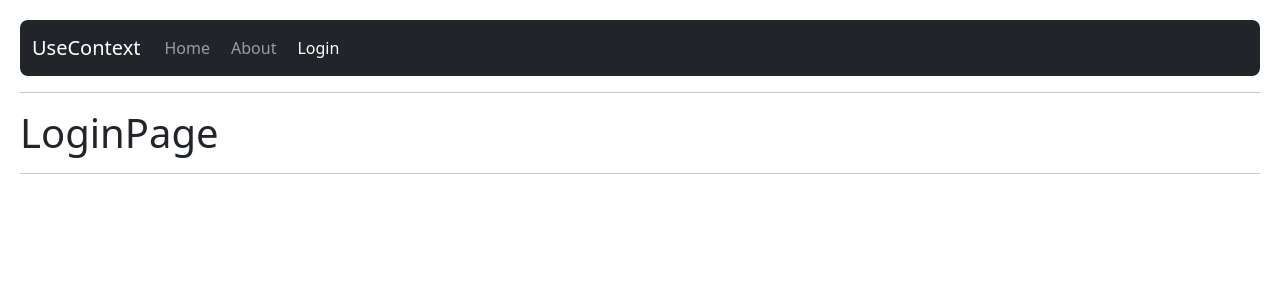
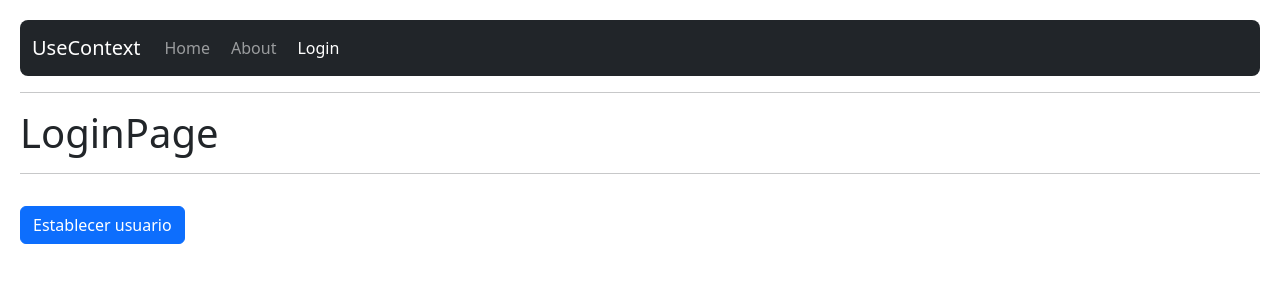
Before and after one commit to Daniels-123/CounterApp, a React (Vite) app: page /login in a window 1280 px wide. Shown: the top 300 px of the page. Built offline with nearby package versions, Linux system fonts and the light colour scheme.

Commit message:
useContext, ContextProvider CreateProvider

```diff
--- a/src/09-useContext/HomePage.jsx
+++ b/src/09-useContext/HomePage.jsx
@@ -1,10 +1,27 @@
+import { useContext } from "react"
+import { UserContext } from "./context/UserContext";
 
 export const HomePage = () => {
+
+
+    const {user } = useContext( UserContext);
+
     return (
 
       <>
-      <h1>HomePage</h1>
+      <h1>HomePage <small> {user?.name} </small> </h1>
       <hr />
+
+
+      <pre>
+        { JSON.stringify( user, null, 2) }
+      </pre>
+
+
+      <button className="btn btn-primary">
+        Establecer usuario
+      </button>
+
       </>
     )
   }
--- a/src/09-useContext/LoginPage.jsx
+++ b/src/09-useContext/LoginPage.jsx
@@ -1,10 +1,30 @@
+import { useContext } from 'react'
+import { UserContext } from './context/UserContext';
+
 
 export const LoginPage = () => {
+
+
+    const {user, setUser} = useContext(UserContext);
+
+
     return (
 
       <>
       <h1>LoginPage</h1>
       <hr />
+
+      <pre>
+        {JSON.stringify(user, null, 3 )}
+      </pre>
+
+      <button
+      className='btn btn-primary'
+      onClick={ () => setUser( { id : 123, name : 'John', email : 'jhon@example.com'})}
+      >
+        Establecer usuario
+      </button>
+
       </>
     )
   }
--- a/src/09-useContext/MainApp.jsx
+++ b/src/09-useContext/MainApp.jsx
@@ -3,12 +3,13 @@
 import { AboutPage } from "./AboutPage"
 import { LoginPage } from "./LoginPage"
 import { NavBar } from "./NavBar"
+import { UserProvider } from "./context/UserProvider"
 
 
 export const MainApp = () => {
   return (
 
-    <>
+    <UserProvider>
 
         <NavBar/>
 
@@ -24,6 +25,6 @@
 
         </Routes>
 
-    </>
+    </UserProvider>
   )
 }
--- /dev/null
+++ b/src/09-useContext/context/UserContext.jsx
@@ -0,0 +1,3 @@
+import { createContext } from 'react' ;
+
+export const UserContext = createContext();
--- /dev/null
+++ b/src/09-useContext/context/UserProvider.jsx
@@ -0,0 +1,21 @@
+import { useState } from "react"
+import { UserContext } from "./UserContext"
+
+// const user = {
+//     id: 123,
+//     name: 'Daniel Buitrago',
+//     email: 'daniel.buitrago@gmail.com'
+// }
+
+export const UserProvider = ({ children }) => {
+
+    const [user, setUser] = useState();
+
+
+  return (
+    // <UserContext.Provider value ={{hola: 'Mundo', user:user}} >
+    <UserContext.Provider value ={{user, setUser}} >
+        {children }
+    </UserContext.Provider>
+  )
+}
```
